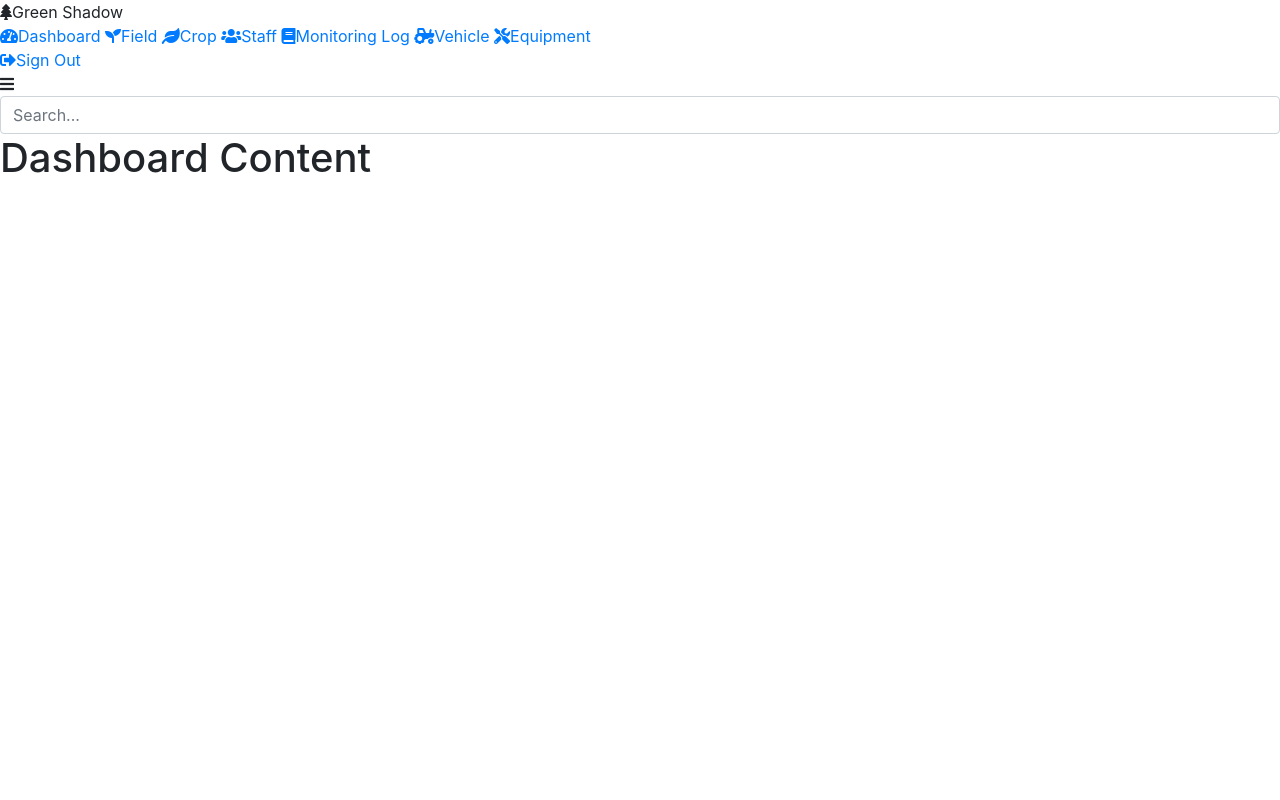
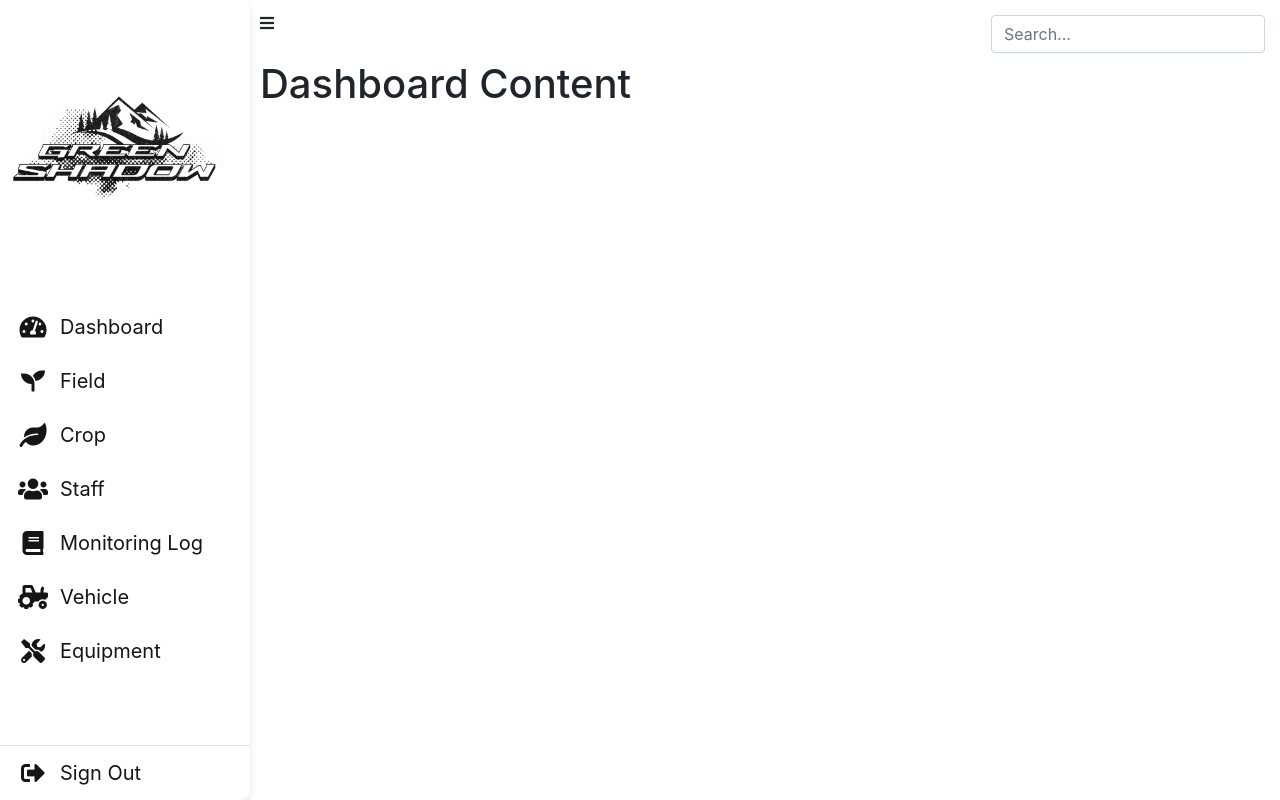
Before and after one commit to pesala-x/Green-shadow-Crop-monitoring-system, a website: page crop-monitor-frontend/pages/dashboard.html in a window 1280 px wide. Drawn offline with nearby package versions, Linux system fonts and the light colour scheme.

Commit message:
add dashboard styles and assets

```diff
--- a/crop-monitor-frontend/assets/css/dashboard.css
+++ b/crop-monitor-frontend/assets/css/dashboard.css
@@ -0,0 +1,161 @@
+:root {
+  --blue: #162b1a;
+  --white: #ffffff;
+  --black:#151515;
+  --black2: #999;
+  --sidebar-bg: #ffffff;
+  --hover-bg: #101010 ;
+  --border-color: #e0e0e0;
+}
+
+body {
+  transition: padding-left 0.3s;
+}
+
+.sidebar {
+  height: 100vh;
+  width: 250px;
+  position: fixed;
+  z-index: 1;
+  top: 0;
+  left: 0;
+  background-color: var(--sidebar-bg);
+  overflow-x: hidden;
+  padding-top: 20px;
+  transition: width 0.3s;
+  display: flex;
+  flex-direction: column;
+  justify-content: space-between;
+  border-top-right-radius: 10px;
+  border-bottom-right-radius: 10px;
+  box-shadow: 0 4px 8px rgba(0, 0, 0, 0.1);
+}
+
+.sidebar .sidebar-header {
+  display: flex;
+  flex-direction: column;
+  align-content: center;
+  align-items: center;
+  /* padding: 12px 18px; */
+  font-size: 20px;
+  font-weight: bold;
+  color: var(--white);
+  /* border-bottom: 1px solid var(--border-color); */
+  white-space: nowrap;
+}
+.sidebar .sidebar-header img{
+  width: 250px;
+
+}
+.sidebar .sidebar-header i {
+  margin-right: 12px;
+  font-size: 24px;
+  min-width: 30px;
+  text-align: center;
+}
+
+.sidebar.collapsed .sidebar-header span {
+  display: none;
+}
+
+.sidebar a {
+  padding: 12px 18px;
+  text-decoration: none;
+  font-size: 20px;
+  color: var(--black);
+  display: flex;
+  align-items: center;
+  transition: all 0.3s ease;
+}
+
+.sidebar a i {
+  margin-right: 12px;
+  font-size: 24px;
+  transition: transform 0.3s ease;
+  min-width: 30px;
+  text-align: center;
+}
+
+.sidebar a span {
+  display: inline-block;
+  transition: opacity 0.3s;
+  white-space: nowrap;
+}
+
+.sidebar a:hover {
+  background-color: var(--hover-bg);
+  color: var(--white);
+  box-shadow: 0 4px 8px rgba(0, 0, 0, 0.1);
+}
+
+.sidebar a:hover i {
+  transform: rotate(20deg);
+}
+
+.sidebar.collapsed {
+  width: 70px;
+}
+
+.sidebar.collapsed a span {
+  opacity: 0;
+}
+
+.sidebar.collapsed .sidebar-footer {
+  text-align: center;
+}
+
+#content {
+  padding-left: 260px;
+  padding-top: 60px;
+  transition: padding-left 0.3s, padding-top 0.3s;
+}
+
+.sidebar.collapsed ~ #content {
+  padding-left: 80px;
+}
+
+.menu-icon {
+  position: fixed;
+  top: 15px;
+  left: 260px;
+  z-index: 2;
+  transition: left 0.3s;
+}
+
+.sidebar.collapsed ~ .menu-icon {
+  left: 80px;
+}
+
+.search-bar {
+  position: fixed;
+  top: 15px;
+  right: 15px;
+}
+
+.sidebar-footer {
+  border-top: 1px solid var(--border-color);
+}
+
+.sidebar-links {
+  margin-top: 30px;
+}
+
+/* Responsive */
+@media (max-width: 768px) {
+  .sidebar {
+    width: 70px;
+  }
+  .sidebar a span,
+  .sidebar .sidebar-header span {
+    display: none;
+  }
+  #content {
+    padding-left: 80px;
+  }
+  .menu-icon {
+    display: none;
+  }
+  .sidebar .sidebar-header img{
+    width: 90px;
+  }
+}
--- a/crop-monitor-frontend/pages/dashboard.html
+++ b/crop-monitor-frontend/pages/dashboard.html
@@ -3,7 +3,7 @@
 <head>
   <meta charset="UTF-8" />
   <meta name="viewport" content="width=device-width, initial-scale=1.0" />
-  <title>Bootstrap Sidebar Toggle</title>
+  <title>Crop monitoring system | Green Shadow (Pvt) Ltd</title>
   <link
     rel="stylesheet"
     href="https://stackpath.bootstrapcdn.com/bootstrap/4.5.2/css/bootstrap.min.css"
@@ -18,7 +18,12 @@
 <div class="sidebar" id="sidebar">
   <div>
     <div class="sidebar-header">
-      <i class="fas fa-tree"></i><span>Green Shadow</span>
+      <div class="logo">
+        <i>
+        <img src="/assets/img/green shadow logo.png" alt="Green">
+      </div>
+      </i>
+      <!-- <span>Green Shadow</span> -->
     </div>
     <div class="sidebar-links">
       <a href="#dashboard"
```
Also changed, not shown: crop-monitor-frontend/assets/img/green shadow logo.png (added), 1 other file.
